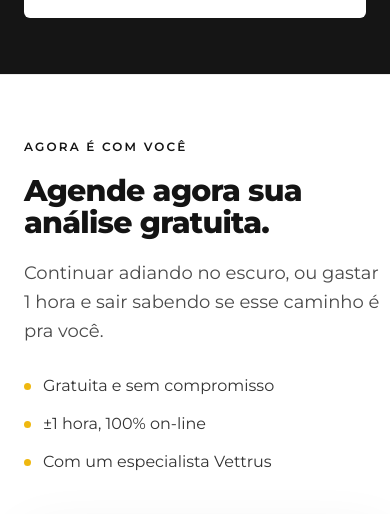
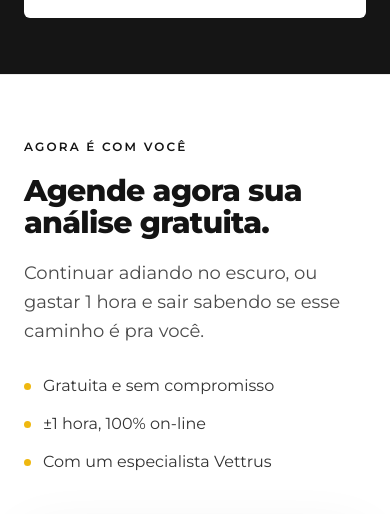
Before and after one commit to vettrus/viabilidade.vettrus.com.br, a Next.js app: page / in a window 390 px wide. Shown: the part 10040-10554 px from the top of the page. Built offline with nearby package versions, Linux system fonts and the light colour scheme; no server answers.

Commit message:
fix: responsive

```diff
--- a/src/components/sections/final-cta.tsx
+++ b/src/components/sections/final-cta.tsx
@@ -161,9 +161,9 @@ export function FinalCta() {
       id="agendar"
       className="border-t border-black/[0.08] bg-white text-ink"
     >
-      <Container className="grid items-start gap-10 py-16 lg:grid-cols-2 lg:gap-[72px] lg:py-28">
+      <Container className="grid grid-cols-1 items-start gap-10 py-16 lg:grid-cols-2 lg:gap-[72px] lg:py-28">
         {/* Coluna esquerda — texto */}
-        <Reveal className="flex flex-col gap-5">
+        <Reveal className="flex min-w-0 flex-col gap-5">
           <p className="text-xs font-semibold uppercase tracking-[0.18em] text-[#141414]">
             Agora é com você
           </p>
@@ -195,7 +195,7 @@ export function FinalCta() {
         </Reveal>
 
         {/* Coluna direita — form */}
-        <Reveal>
+        <Reveal className="min-w-0">
           {mutation.isSuccess ? (
             <div className="rounded-[18px] border border-primary/50 bg-[#F6F6F3] p-9 text-center sm:p-14">
               <div className="mx-auto mb-5 grid size-16 place-items-center rounded-full bg-primary/[0.18]">
```
